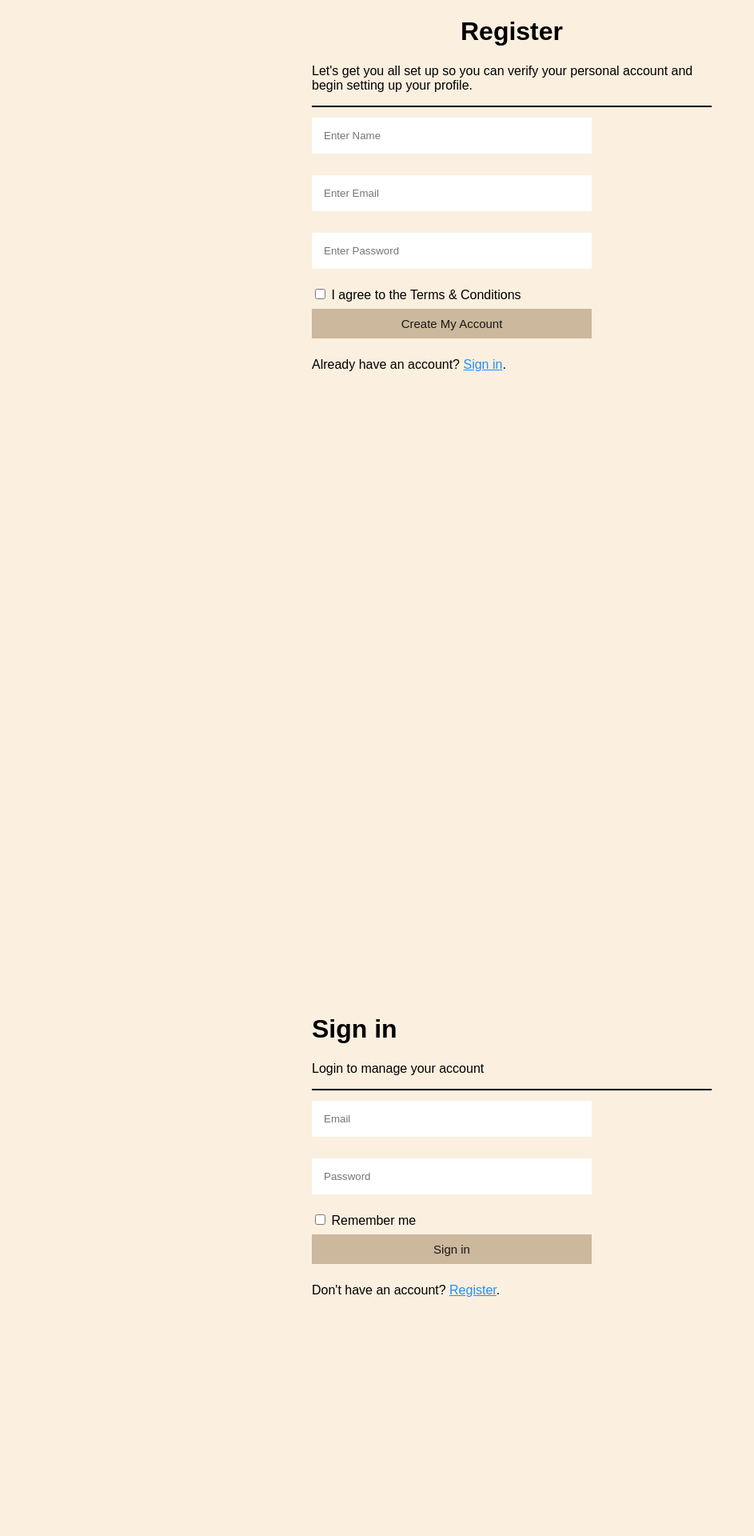
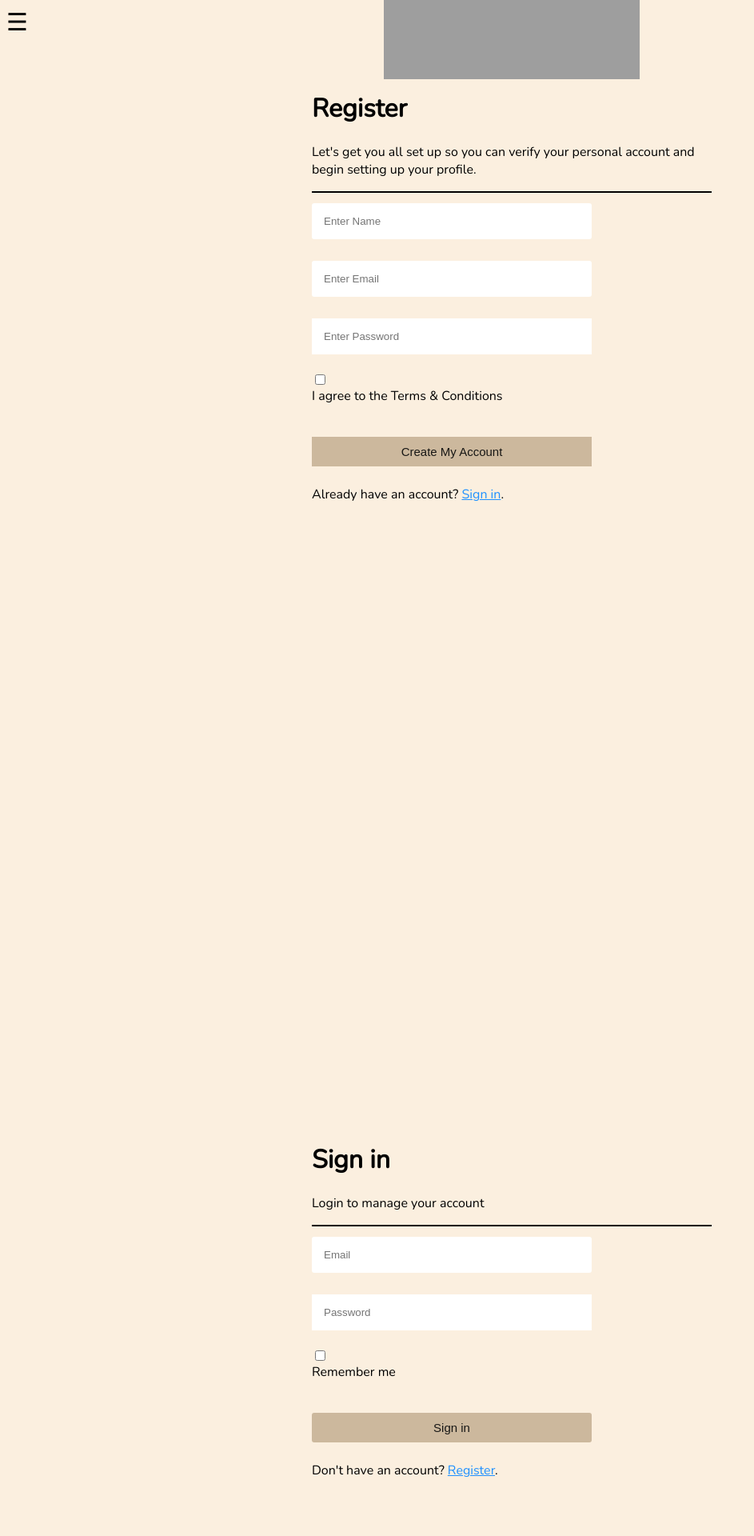
Before and after one commit to LaurierCS/Pod5, a Django app: template templates/app/signup.html in a window 1280 px wide. Shown: the top 1920 px of the page at 80% size, without its empty margins (0-943 px from the left). Before the commit the page ends 1621 px from the top, so only its background shows below. Run offline with Django 3.2, Linux system fonts and the light colour scheme; the template is opened without the code that fills it, so the values that code supplies are empty; grey boxes are pictures that could not be loaded.

Commit message:
up to date

```diff
--- a/static/css/main.css
+++ b/static/css/main.css
@@ -230,3 +230,60 @@
   border: 1px solid #000;
   border-radius: 3px;
 }
+
+
+input[type=text], input[type=password]{
+	width:70%;
+	padding:15px;
+	margin:5px 0 22px 0;
+	display:inline-block;
+	border:none;
+	background:#FFF;
+}
+input[type=text]:focus,input[type=password]:focus{
+	background-color:#666;
+	outline:none;
+}
+hr{
+	border:1px solid #000;
+}
+.registerbtn{
+	background-color:#C7B396;
+	color:rgb(0, 0, 0);
+	font-size: 15px;
+	padding: 10px 20px;
+	margin:8px 0;
+	border:none;
+	cursor:pointer;
+	width:70%;
+	opacity:0.9;
+}
+.registerbtn:hover{
+	background-color:#977644;
+	color:rgb(0, 0, 0);
+}
+.btn{
+	background-color:#C7B396;
+	color:rgb(0, 0, 0);
+	font-size: 15px;
+	padding: 10px 20px;
+	margin:8px 0;
+	border:none;
+	cursor:pointer;
+	width:70%;
+	opacity:0.9;
+}
+.btn:hover{
+	background-color:#977644;
+	color:rgb(0, 0, 0);
+}
+a{
+	color: dodgerblue;
+}
+#section1 {
+    height: 800px;
+}
+
+#section2 {
+    height: 800px;
+}
--- a/static/css/signup.css
+++ /dev/null
@@ -1,64 +0,0 @@
-@charset "utf-8";
-/* CSS Document */
-*{
-	box-sizing:border-box;
-}
-body{
-    font-family:Arial, Helvetica, sans-serif;
-    background:#FBEFDF;
-}
-input[type=text], input[type=password]{
-	width:70%;
-	padding:15px;
-	margin:5px 0 22px 0;
-	display:inline-block;
-	border:none;
-	background:#FFF;
-}
-input[type=text]:focus,input[type=password]:focus{
-	background-color:#666;
-	outline:none;
-}
-hr{
-	border:1px solid #000;
-}
-.registerbtn{
-	background-color:#C7B396;
-	color:rgb(0, 0, 0);
-	font-size: 15px;
-	padding: 10px 20px;
-	margin:8px 0;
-	border:none;
-	cursor:pointer;
-	width:70%;
-	opacity:0.9;
-}
-.registerbtn:hover{
-	background-color:#977644;
-	color:rgb(0, 0, 0);
-}
-.btn{
-	background-color:#C7B396;
-	color:rgb(0, 0, 0);
-	font-size: 15px;
-	padding: 10px 20px;
-	margin:8px 0;
-	border:none;
-	cursor:pointer;
-	width:70%;
-	opacity:0.9;
-}
-.btn:hover{
-	background-color:#977644;
-	color:rgb(0, 0, 0);
-}
-a{
-	color: dodgerblue;
-}
-#section1 {
-    height: 800px;
-}
-
-#section2 {
-    height: 800px;
-}
--- a/templates/app/signup.html
+++ b/templates/app/signup.html
@@ -1,14 +1,48 @@
-<!DOCTYPE html>
-<html lang="en">
+{% load static %}
 <head>
-    <link rel="stylesheet" type="text/css" href="../../static/css/signup.css">
+    <link rel="stylesheet" type="text/css" href="../../static/css/main.css">
     <meta http-equiv="Content-Type" content="text/html; charset=utf-8" />
     <meta name="viewport" content="width=device-width, initial-scale=1.0"/>
+    <link
+    href="https://fonts.googleapis.com/css?family=Nunito"
+    rel="stylesheet"
+  />
 </head>
 
 <body>
+    <div id="mySidenav" class="sidenav">
+        <a href="javascript:void(0)" class="closebtn" onclick="closeNav()"
+          >&times;
+        </a>
+        <a href="{% url 'homepage' %}">Home</a>
+        <a href="{% url 'settings' %}">Settings</a>
+        <a href="{% url 'account' %}">Account</a>
+        <a href="{% url 'notes' %}">Notes Page</a>
+        <a href="#">Planner</a>
+      </div>
+
+      <span style="font-size: 30px; cursor: pointer" onclick="openNav()"
+        >&#9776;</span
+      >
+
+      <script>
+        function openNav() {
+          document.getElementById("mySidenav").style.width = "250px";
+        }
+        function closeNav() {
+          document.getElementById("mySidenav").style.width = "0";
+        }
+      </script>
+
+<div class="logo">
+    <img src ="{%static '/images/grindlogo'%}" width="320" height="100">
+  </div>
+
+
     <form style="max-width:500px;margin:auto">
-        <h1><center>Register</center></h1>
+        <br>
+        <br>
+        <h1>Register</h1>
         <p>Let's get you all set up so you can verify your personal account and begin setting up your profile.</p>
         <hr>
 
```
